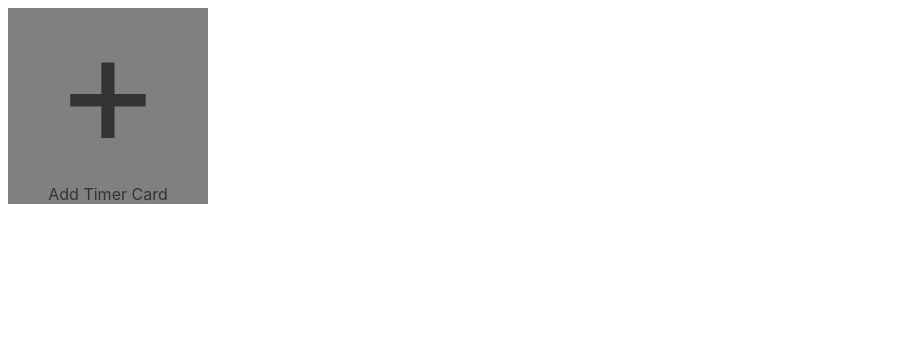
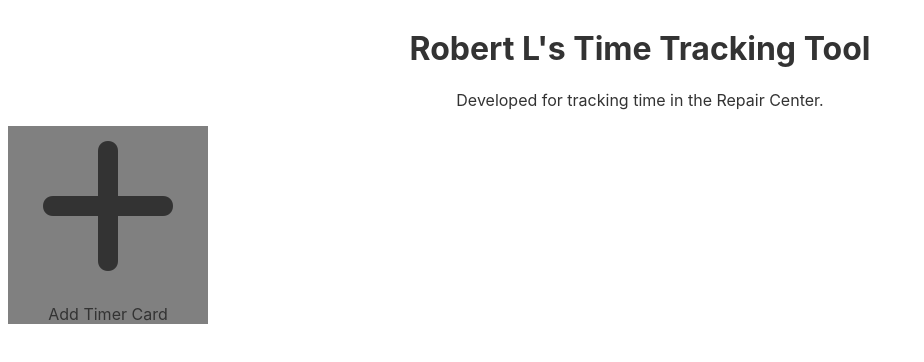
Before and after one commit to f0nkey/time-split-tool, a Svelte app in the folder src/: page / in a window 1280 px wide. Shown: the top 362 px of the page, without its empty margins (0-924 px from the left). Built offline with nearby package versions, Linux system fonts and the light colour scheme.

Commit message:
Space out elements, change add icon

```diff
--- a/src/public/index.html
+++ b/src/public/index.html
@@ -11,6 +11,7 @@
 	<link rel='stylesheet' href='./build/bundle.css'>
 
 	<script defer src='./build/bundle.js'></script>
+	<script src="https://kit.fontawesome.com/e1d6b9c64d.js" crossorigin="anonymous"></script>
 </head>
 
 <body>
--- a/src/src/App.svelte
+++ b/src/src/App.svelte
@@ -22,5 +22,16 @@
 </script>
 
 <main>
+	<div>
+		<h1>Robert L's Time Tracking Tool</h1>
+		<p>Developed for tracking time in the Repair Center.</p>
+	</div>
+
 	<CardArea bind:cardsProps={cardsProps}></CardArea>
 </main>
+
+<style>
+	div {
+		text-align: center;
+	}
+</style>
--- a/src/src/CardArea.svelte
+++ b/src/src/CardArea.svelte
@@ -21,7 +21,7 @@
         <TimerCard bind:groupName={cp.groupName} bind:subTimersProps={cp.subTimersProps} on:delete={()=>{deleteCard(i)}}></TimerCard>
     {/each}
     <div on:click={()=>{cardsProps = [...cardsProps, newCardProps()]}} id="new-card-container">
-        <button id="add-btn">+</button>
+        <button id="add-btn"><i class="fas fa-plus fa-1x"></i></button>
         <p>Add Timer Card</p>
     </div>
 </div>
--- a/src/src/SubTimer.svelte
+++ b/src/src/SubTimer.svelte
@@ -16,8 +16,6 @@
     export let proportion = 1; // proportion of ms to full group's time
     export let firstLoad = null; // set by the parent object
     $: displaySeconds = msToTime(ms)
-
-    let madeupTime = false;
 
     $: {
         if(firstLoad && activated) {
--- a/src/src/TimerCard.svelte
+++ b/src/src/TimerCard.svelte
@@ -1,6 +1,8 @@
 <script>
     import {createEventDispatcher, onMount} from "svelte"
     import SubTimer from "./SubTimer.svelte";
+    import Tooltip from "./Tooltip.svelte";
+
     const dispatch = createEventDispatcher();
 
     export let subTimersProps = [];
@@ -9,7 +11,7 @@
     let pause = false;
 
     onMount(() => {
-        subTimersProps.forEach((timerProps)=> {
+        subTimersProps.forEach((timerProps) => {
             timerProps.firstLoad = true
         })
     })
@@ -19,29 +21,29 @@
         let items = ["Scanners", "Scanguns", "Keyboards", "Servers", "Tablets", "Laptops", "PCs", "Microphones", "Printers", "Mice"];
 
         function randBetween(min, max) {
-            return Math.floor(Math.random() * (max - min) ) + min;
+            return Math.floor(Math.random() * (max - min)) + min;
         }
 
-        return items[randBetween(0, items.length-1)];
+        return items[randBetween(0, items.length - 1)];
     }
 
     setInterval(() => {
-        subTimersProps.forEach((timerProps, i)=> {
-            if(timerProps.kill) {
+        subTimersProps.forEach((timerProps, i) => {
+            if (timerProps.kill) {
                 subTimersProps.splice(i, 1)
             }
         })
 
         let activatedAmt = 0;
         subTimersProps.forEach(timerProps => {
-            if(timerProps.activated) {
+            if (timerProps.activated) {
                 activatedAmt++;
             }
         })
 
         subTimersProps.forEach(timerProps => {
-            if(timerProps.activated) {
-                timerProps.ms += 25/activatedAmt;
+            if (timerProps.activated) {
+                timerProps.ms += 25 / activatedAmt;
             }
         })
 
@@ -52,12 +54,12 @@
 
         // set proportions
         subTimersProps.forEach(timerProps => {
-            if(subTimersProps.length === 1) {
+            if (subTimersProps.length === 1) {
                 //timerProps.ms = (timerProps.ms / 2)
                 return;
             }
             let secondsProportion = timerProps.ms / totalTime
-            if(isNaN(secondsProportion)) secondsProportion = 0;
+            if (isNaN(secondsProportion)) secondsProportion = 0;
             timerProps.proportion = secondsProportion;
         })
 
@@ -89,8 +91,8 @@
     function addTimer() {
         let newSeconds = subtractProportional(subTimersProps)
         let props = {
-            activated:true,
-            ms:newSeconds,
+            activated: true,
+            ms: newSeconds,
             kill: false,
             displayAreYouSure: false,
             name: "",
@@ -108,14 +110,14 @@
 
         let newTimerSeconds = 0;
 
-        timersProps.forEach( timer => {
-            if(timersProps.length === 1) {
+        timersProps.forEach(timer => {
+            if (timersProps.length === 1) {
                 timer.ms = (timer.ms / 2)
                 newTimerSeconds = (timer.ms / 2);
                 return;
             }
             let secondsProportion = timer.ms / totalTime
-            if(isNaN(secondsProportion)) secondsProportion = 0;
+            if (isNaN(secondsProportion)) secondsProportion = 0;
 
             let subtractBy = Math.ceil(secondsProportion * timer.ms)
             timer.ms = timer.ms - subtractBy
@@ -125,33 +127,33 @@
         newTimerSeconds = newTimerSeconds / 2
 
         // put half of newTimerSeconds back amongst the incumbent timers
-        timersProps.forEach( timer => {
-            timer.ms = timer.ms + ((timersProps.length+1)/2)
+        timersProps.forEach(timer => {
+            timer.ms = timer.ms + ((timersProps.length + 1) / 2)
         })
 
         return newTimerSeconds
     }
 
     function deactivateAll() {
-        subTimersProps.forEach( timerProps => {
+        subTimersProps.forEach(timerProps => {
             timerProps.activated = false
             pause = true;
         })
     }
 
     function activateAll() {
-        subTimersProps.forEach( timerProps => {
+        subTimersProps.forEach(timerProps => {
             pause = false;
             timerProps.activated = true
         })
     }
 
     function handleDivDelete(e) {
-        let divAmount = e.detail.ms / (subTimersProps.length-1);
-        console.log("div del detected", subTimersProps.length-1, {divAmount}, e.detail.ms, e.detail.ms / subTimersProps.length-1)
+        let divAmount = e.detail.ms / (subTimersProps.length - 1);
+        console.log("div del detected", subTimersProps.length - 1, {divAmount}, e.detail.ms, e.detail.ms / subTimersProps.length - 1)
 
-        subTimersProps.forEach( (timerProps, i) => {
-            if(i === e.detail.index) return;
+        subTimersProps.forEach((timerProps, i) => {
+            if (i === e.detail.index) return;
             timerProps.ms += divAmount;
         })
         e.detail.killFunc();
@@ -159,19 +161,24 @@
     }
 
     function fireDeleteEvent() {
-        if(confirm("Are you sure want to delete this group?")) {
+        if (confirm("Are you sure want to delete this group?")) {
             dispatch("delete")
         }
     }
 </script>
 
 <div>
-    <input type="text" bind:value={groupName} placeholder="Group Name">
+    <label>
+        Group Name:
+        <input type="text" bind:value={groupName} placeholder="Group Name">
+    </label>
 
     <button id="exit" on:click={fireDeleteEvent}>&times;</button>
 
-    <h2>{displayTime}</h2>
-    <button on:click={addTimer}>Add Timer</button>
+    <h2>Total Time: {displayTime}</h2>
+    <h5>Every second is divided amongst all sub-timers.<br>This helps when doing multiple CNs at once.</h5>
+
+    <Tooltip text="New timers take a proportional amount of time from each sub-timer. "><button on:click={addTimer}>Add Sub-timer</button></Tooltip>
     {#if pause}
         <button on:click={activateAll}>Start All</button>
     {:else}
@@ -196,6 +203,14 @@
         position: relative;
         outline: 1px solid black;
         width: fit-content;
+        margin: 10px;
+        padding:10px;
+    }
+    h2 {
+        margin-bottom: 0;
+    }
+    h5 {
+        margin-top: 1em;
     }
     #exit {
         position:absolute;
```
